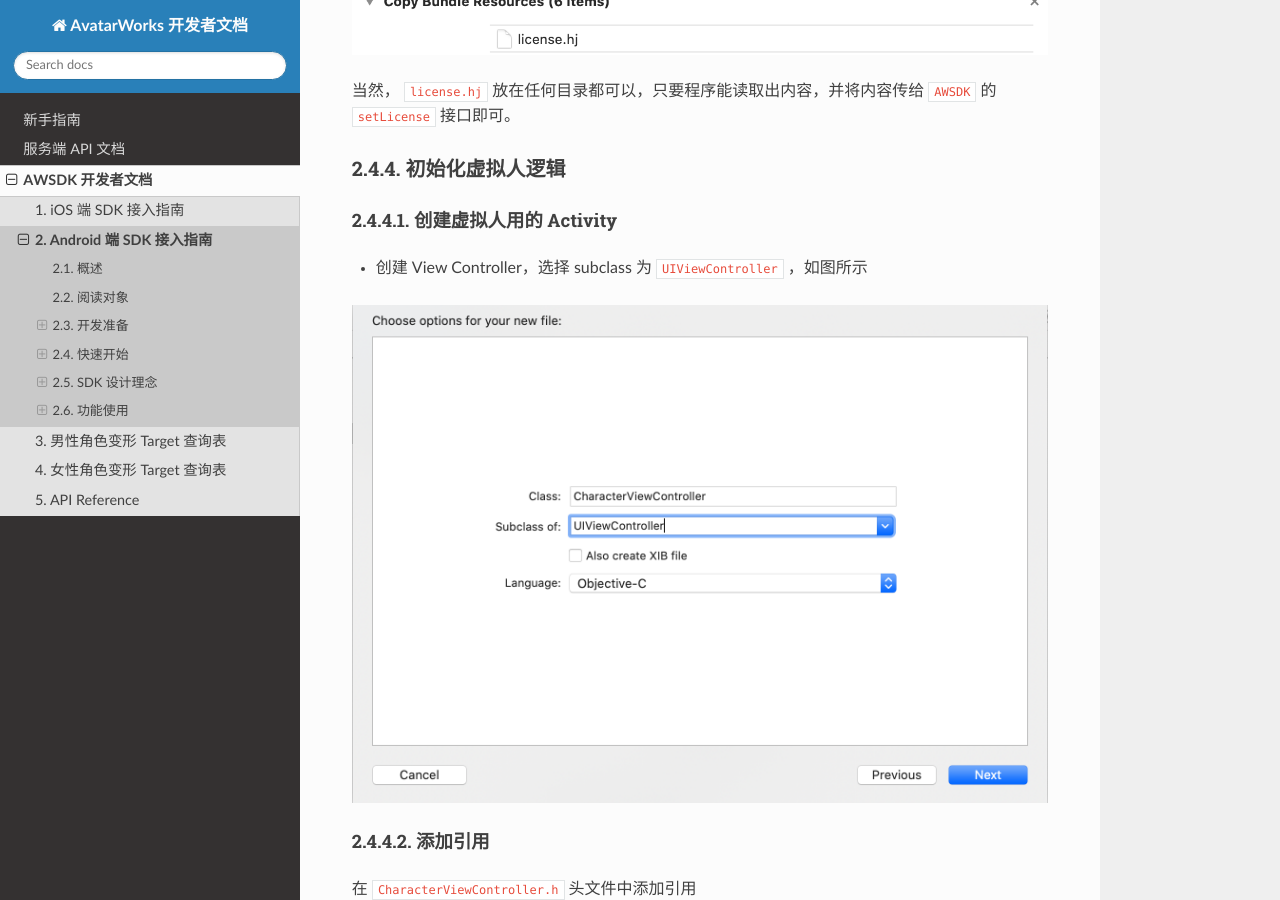
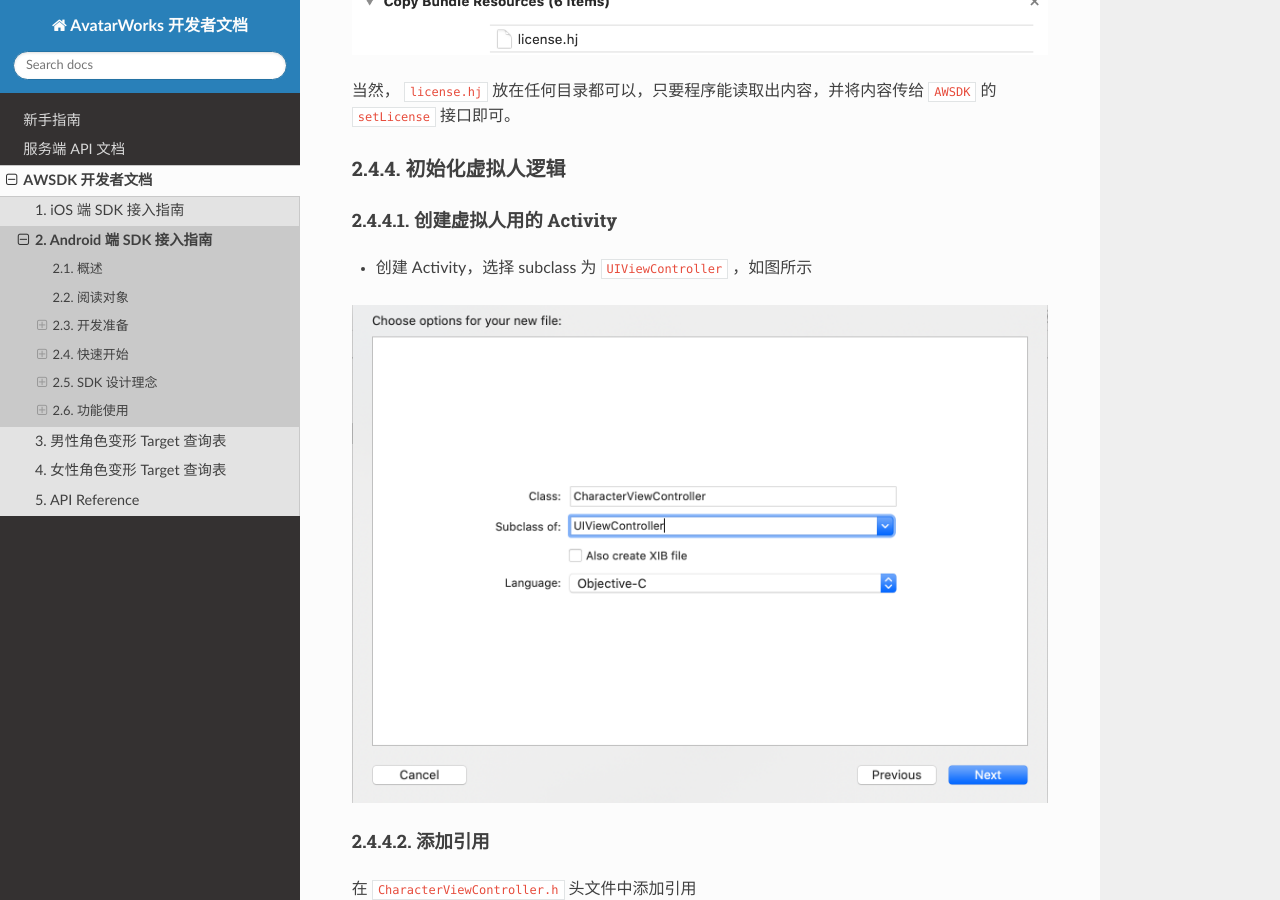
Before and after one commit to avatarworks/doc, a Sphinx documentation site: the page built from source/awsdk/android.rst, in a window 1280 px wide and 900 px high, scrolled down 2215 px. Built offline with Sphinx 7.4.7 and the Read the Docs theme 2.0.0, drawn with Linux system fonts in a browser that asks for light colours; some of the changed text lies outside the part shown.

Commit message:
Update android.rst

```diff
--- a/source/awsdk/android.rst
+++ b/source/awsdk/android.rst
@@ -28,7 +28,7 @@ AWSDK 是一个适用于 Android 的虚拟人解决方案。
   :linenos:
 
   -keep class com.avatarworks.** { *; }
-  -keep class com.libsdl.** {*;}
+  -keep class com.libsdl.** { *; }
 
 前置条件
 ~~~~~~~~
@@ -124,7 +124,7 @@ SDK 需要取得有效的 license 文件才可以使用。为此，我们可以
 
 创建虚拟人用的 Activity
 ^^^^^^^^
-- 创建 View Controller，选择 subclass 为 ``UIViewController`` ，如图所示
+- 创建 Activity，选择 subclass 为 ``UIViewController`` ，如图所示
 
 .. image:: /_static/img/xcode_create_viewcontroller.png
 
```
Also changed, not shown: other parts of source/awsdk/android.rst (+1 -1 lines).
